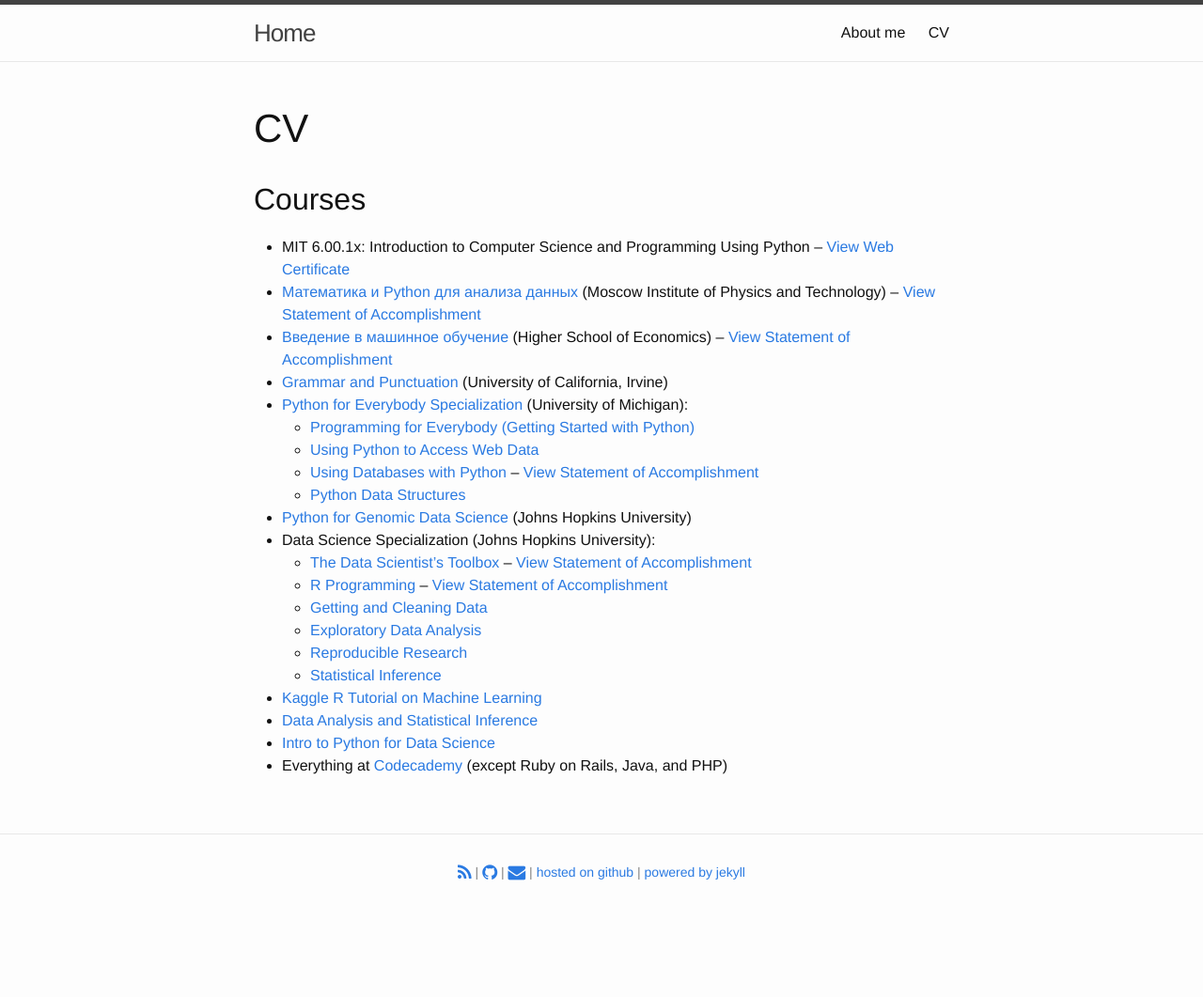
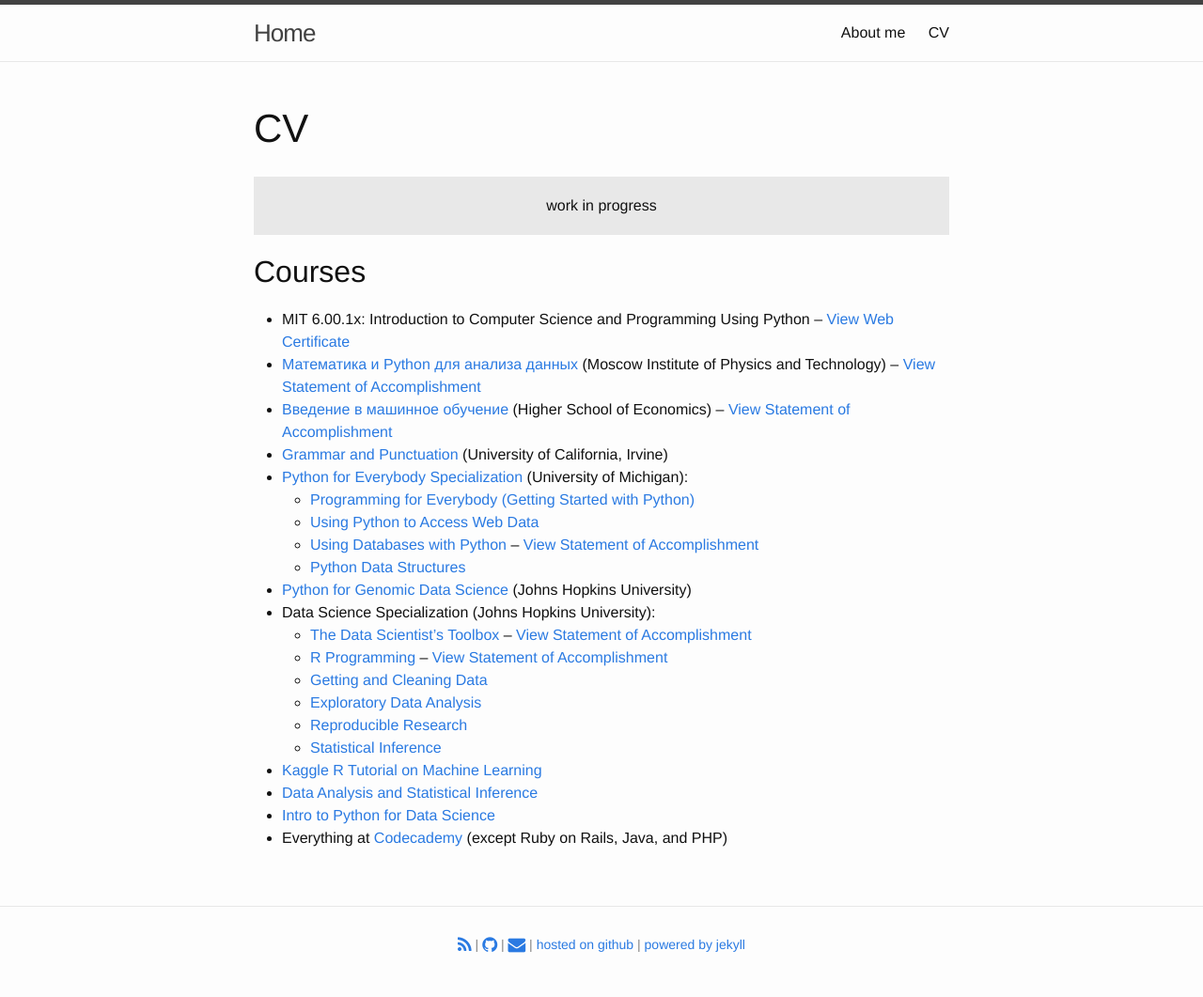
Before and after one commit to demidovakatya/demidovakatya.github.io, a Jekyll site: the page built from cv.md, in a window 1280 px wide. Shown: the whole page at 94% size. Built offline with Jekyll 4.4.1, drawn with Linux system fonts in a browser that asks for light colours; nearby versions of some CDN libraries; before the commit the page ends 984 px from its top, so only the background shows below that.

Commit message:
fancy stuff

```diff
--- a/_sass/_layout.scss
+++ b/_sass/_layout.scss
@@ -242,3 +242,11 @@
 
     }
 }
+
+.in-progress {
+    text-align: center;
+    padding: 18px;
+    border-top: 1px solid $grey-color-light;
+    border-bottom: 1px solid $grey-color-light;
+    background-color: $grey-color-light;
+}
--- a/cv.md
+++ b/cv.md
@@ -3,6 +3,8 @@
 title: CV
 permalink: /cv/
 ---
+
+<p class="in-progress">work in progress</p>
 
 ## Courses
 
```
